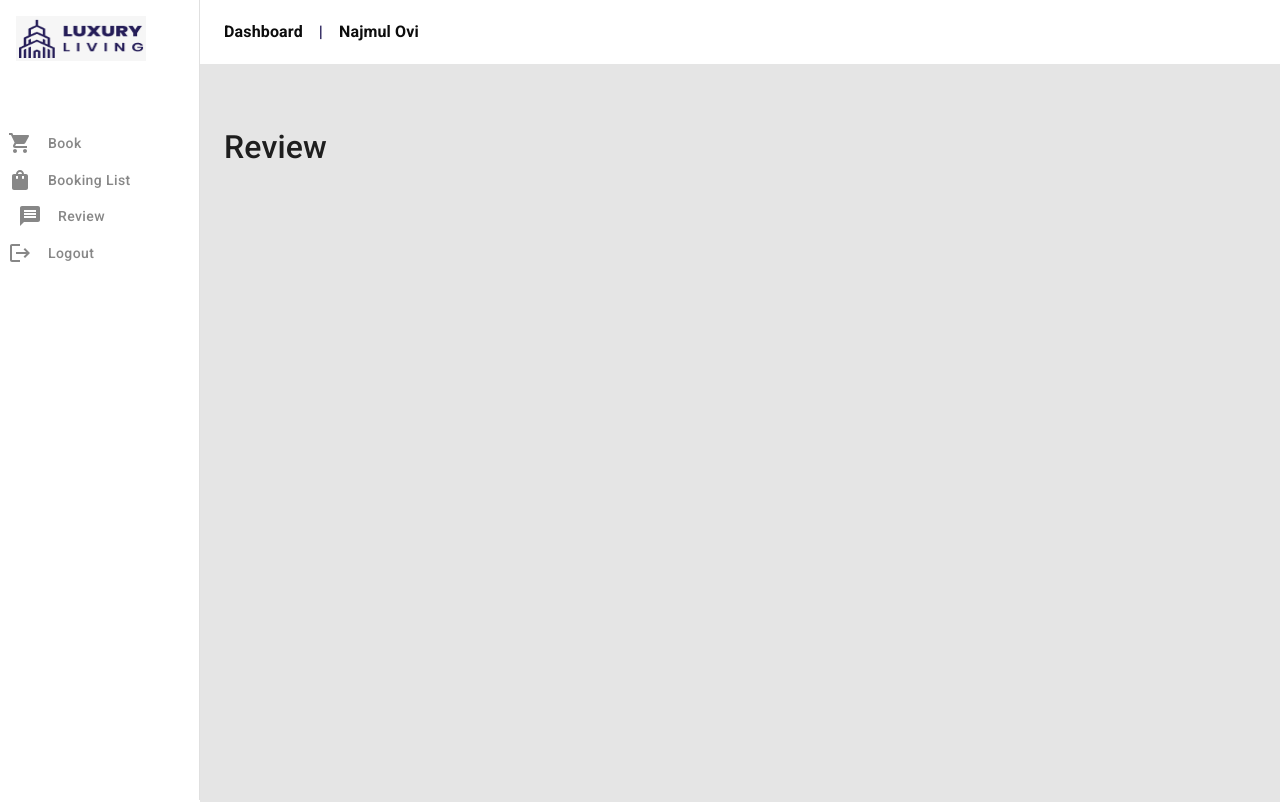
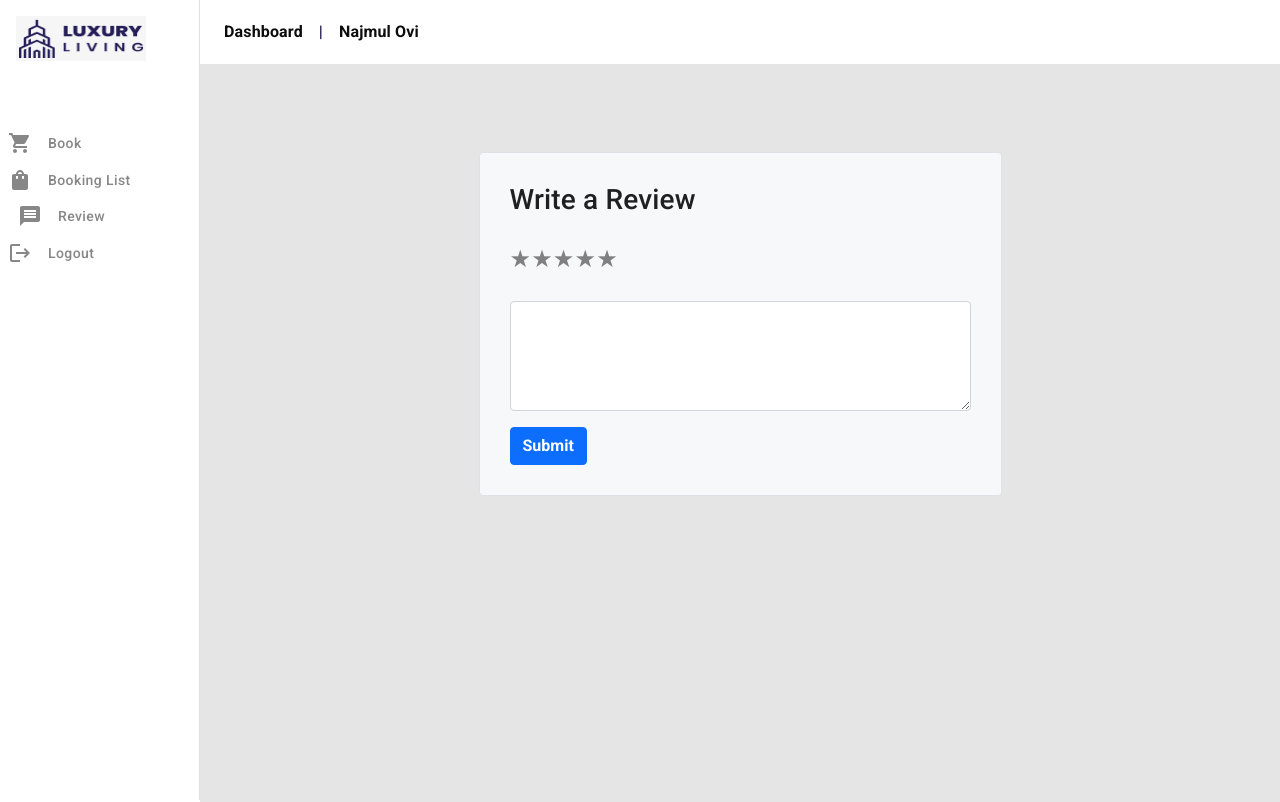
Before and after one commit to mdnajmul/luxury-living-react, a React (Create React App) app: page /dashboard/review in a window 1280 px wide. Shown: the top 802 px of the page. Built offline with nearby package versions, Linux system fonts and the light colour scheme; no server answers.

Commit message:
Review component template design complete

```diff
--- a/src/pages/Dashboard/Review/Review.js
+++ b/src/pages/Dashboard/Review/Review.js
@@ -3,10 +3,93 @@ import { useForm } from "react-hook-form";
 import { useDispatch, useSelector } from "react-redux";
 import ReactStars from "react-rating-stars-component";
 
+const style = {
+  reviewContainer: {
+    // /* width: 600px; */
+    minHeight: "100%",
+    display: "flex",
+    alignItems: "center",
+    justifyContent: "flex-start",
+    flexDirection: "column",
+  },
+};
+
 const Review = () => {
+  // const { user } = useAuth();
+
+  // const dispatch = useDispatch();
+
+  // Get current review submitted status from store
+  // const reviewSubmited = useSelector();
+  // (state) => state.entities.userDashboard.reviewSubmited
+
+  const [rating, setRating] = useState(null);
+
+  // Haqndle Rating
+  const ratingChanged = (newRating) => {
+    setRating(newRating);
+  };
+
+  // React hook form
+  const {
+    register,
+    handleSubmit,
+    formState: { errors },
+  } = useForm();
+
+  const onSubmit = (data) => {
+    const review = {
+      // name: user.displayName,
+      // image: user.photoURL,
+      rating: rating,
+      feedback: data.review,
+    };
+
+    // dispatch(savedReview(review));
+  };
   return (
-    <div>
-      <h2>Review</h2>
+    <div className="mt-4 container" style={style.reviewContainer}>
+      <div className="login-form border rounded">
+        <div>
+          <div>
+            <h2 className="h3 mb-4">Write a Review</h2>
+          </div>
+
+          <form onSubmit={handleSubmit(onSubmit)}>
+            <div className="mb-4">
+              <ReactStars
+                count={5}
+                size={24}
+                onChange={ratingChanged}
+                isHalf={true}
+                emptyIcon={<i className="far fa-star"></i>}
+                halfIcon={<i className="fa fa-star-half-alt"></i>}
+                fullIcon={<i className="fa fa-star"></i>}
+                activeColor="rgb(250, 202, 81)"
+              />
+            </div>
+
+            <div className="mb-3">
+              <textarea
+                rows="4"
+                cols="50"
+                type="text"
+                className="form-control"
+                {...register("review", { required: true })}
+              />
+              {errors.review && (
+                <span className="text-danger">This field is required</span>
+              )}
+            </div>
+
+            <input
+              type="submit"
+              className="btn btn-primary fw-bold"
+              value="Submit"
+            />
+          </form>
+        </div>
+      </div>
     </div>
   );
 };
```
